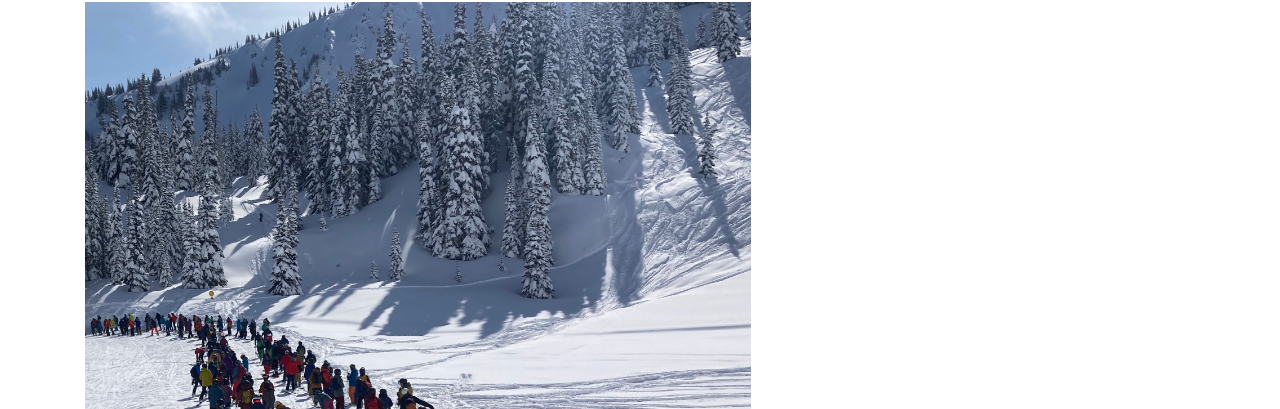
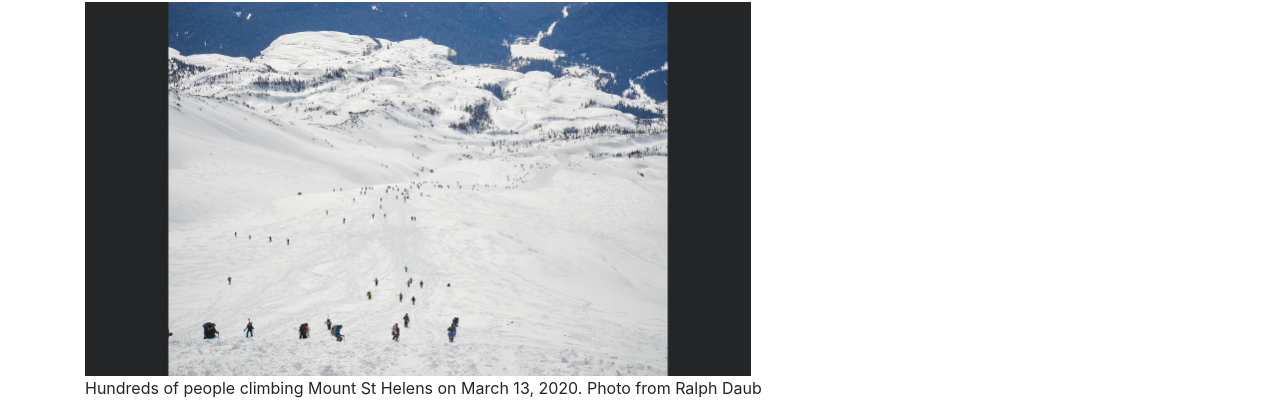
Before and after one commit to tkakatsakis/Snowpack-Recreation-Research-Project, a plain HTML site: page recreation.html in a window 1280 px wide. Shown: the part 138-547 px from the top of the page. Drawn offline with nearby package versions, Linux system fonts and the light colour scheme.

Commit message:
New image

```diff
--- a/recreation.html
+++ b/recreation.html
@@ -41,7 +41,8 @@
         <div class="text_cell_render border-box-sizing rendered_html">
           <br><br><br>
           <h1 style="font-size:50px;">Recreation</h1>
-          <img src="img/img2.jpeg" alt="" width=60% height=60%>
+          <img src="img/img7.jpeg" alt="" width=60% height=60%>
+          <p>Hundreds of people climbing Mount St Helens on March 13, 2020. Photo from Ralph Daub</p>
 
           <h2>Avalanche Fatality Mapping</h2>
           <a href="https://github.com/tkakatsakis/Avalanche-Mapping" target="_blank">https://github.com/tkakatsakis/Avalanche-Mapping</a><br><br>
```
Also changed, not shown: img/img7.jpeg (added), 1 other file.
